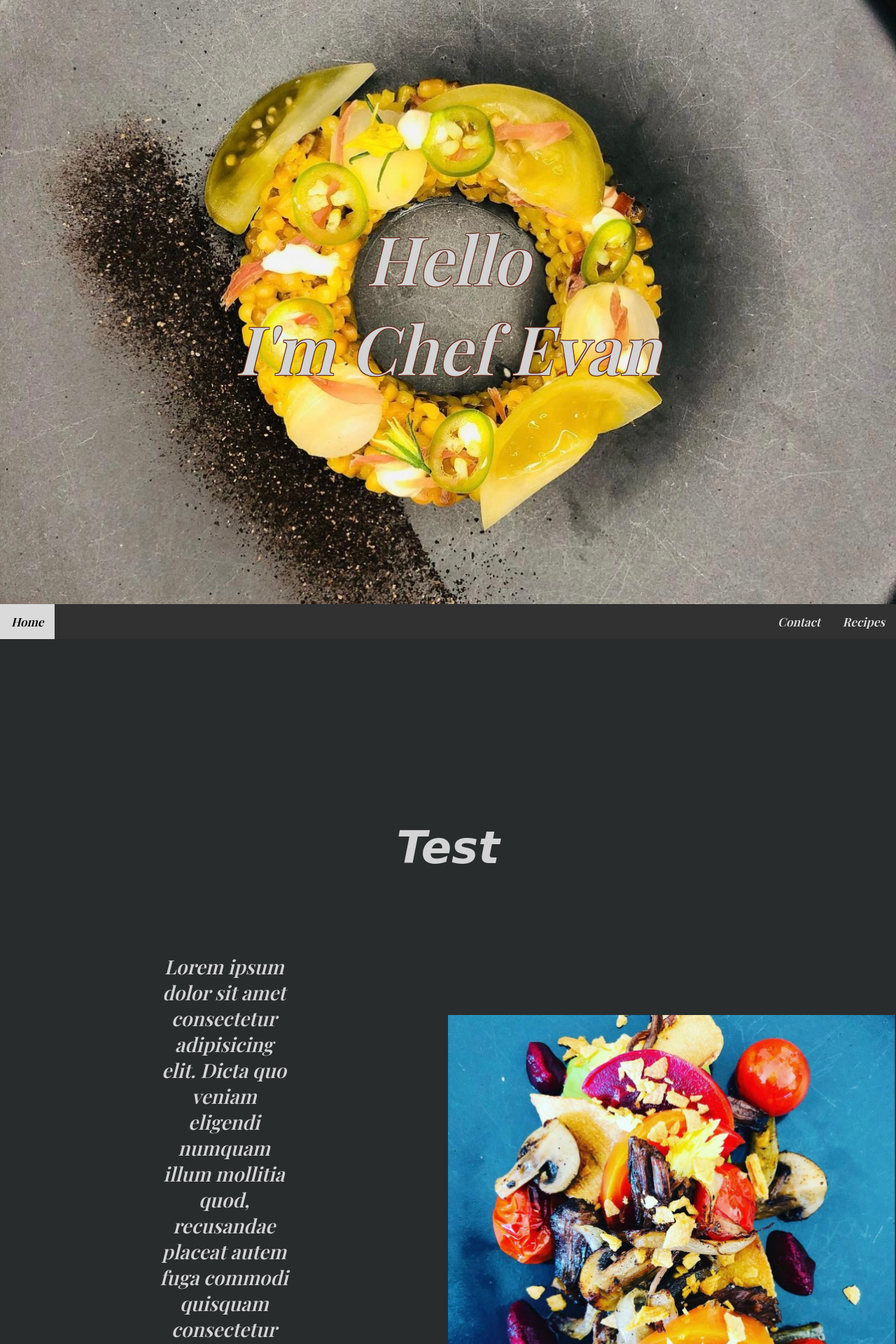
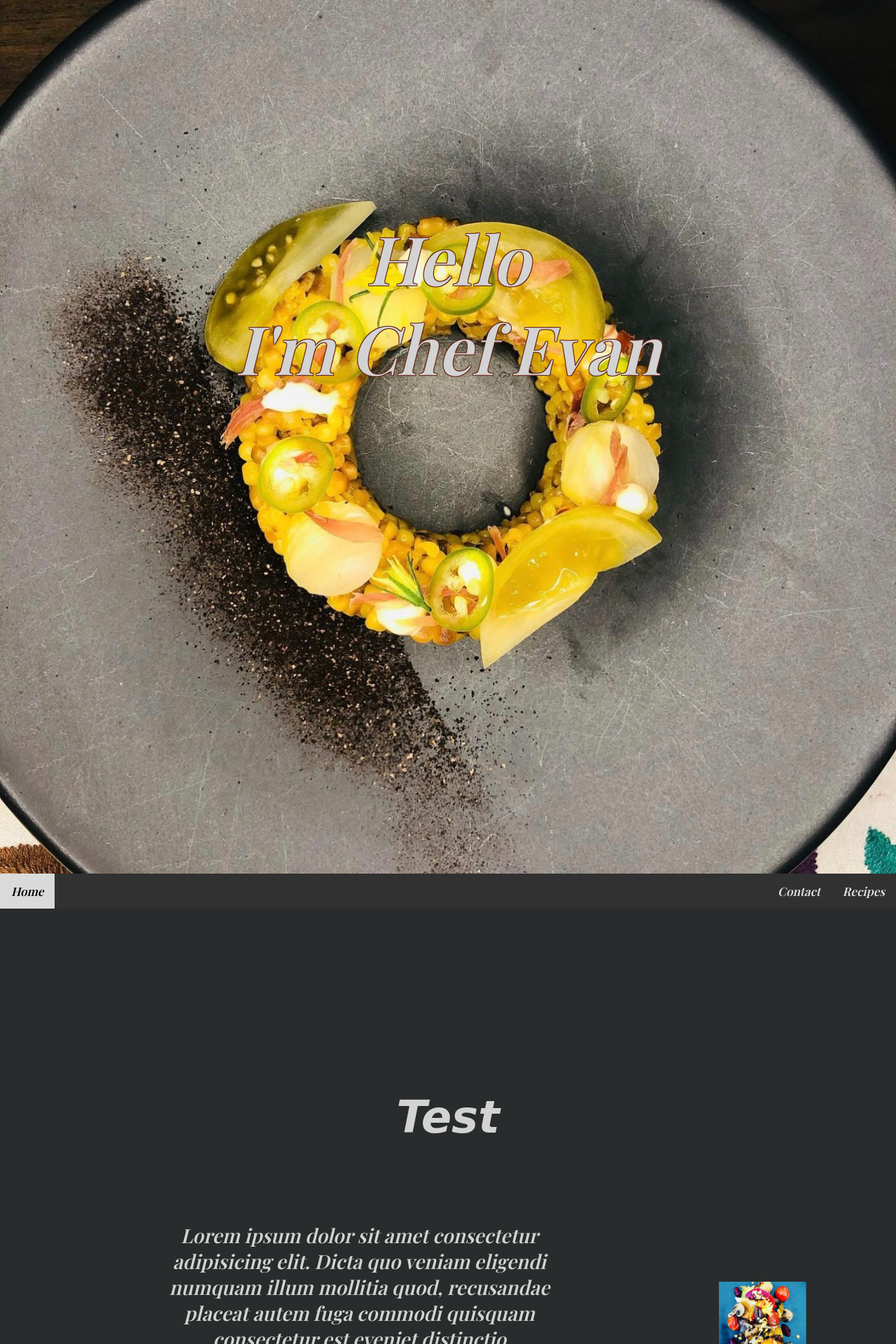
Before and after one commit to rsoria21/ChefEvan, a PHP site: page / in a window 1280 px wide. Shown: the top 1920 px of the page at 70% size. Run offline with PHP 8.4, Linux system fonts and the light colour scheme; some libraries are stand-ins or nearby versions; some web fonts are replaced.

Commit message:
margins and paddings

```diff
--- a/styles.css
+++ b/styles.css
@@ -11,6 +11,8 @@ body {
 
 /* header begining */
 .header {
+  width: 100vw;
+  height: 100vh;
   background-color: #2e4d52;
   background-image: url(/Images/IMG_0184.jpg);
   background-repeat: no-repeat;
@@ -125,6 +127,11 @@ body {
 
 .featured-img {
   width: 50%;
+  align-items: center;
+  align-self: center;
+  align-content: center;
+  padding-right: 8rem;
+  overflow: hidden;
 }
 
 .feature-heading {
```
Also changed, not shown: 1 other file.
